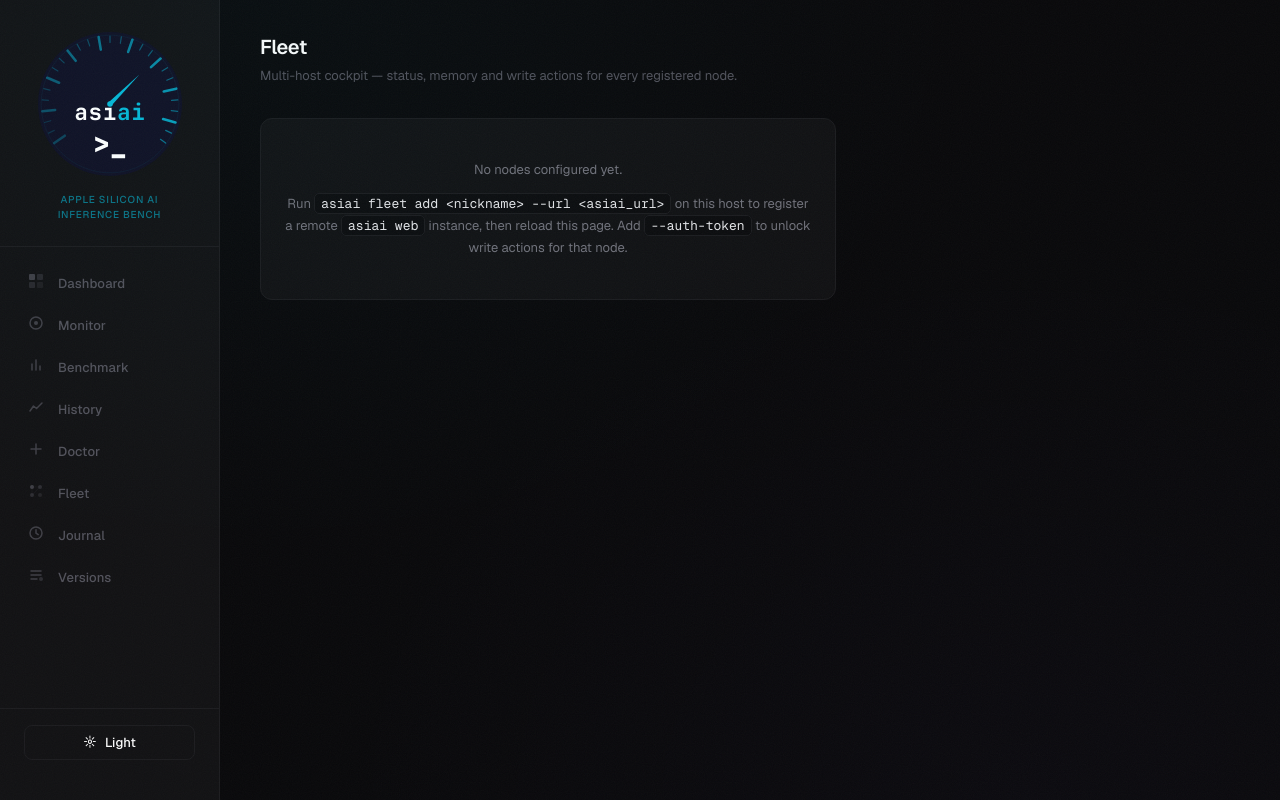
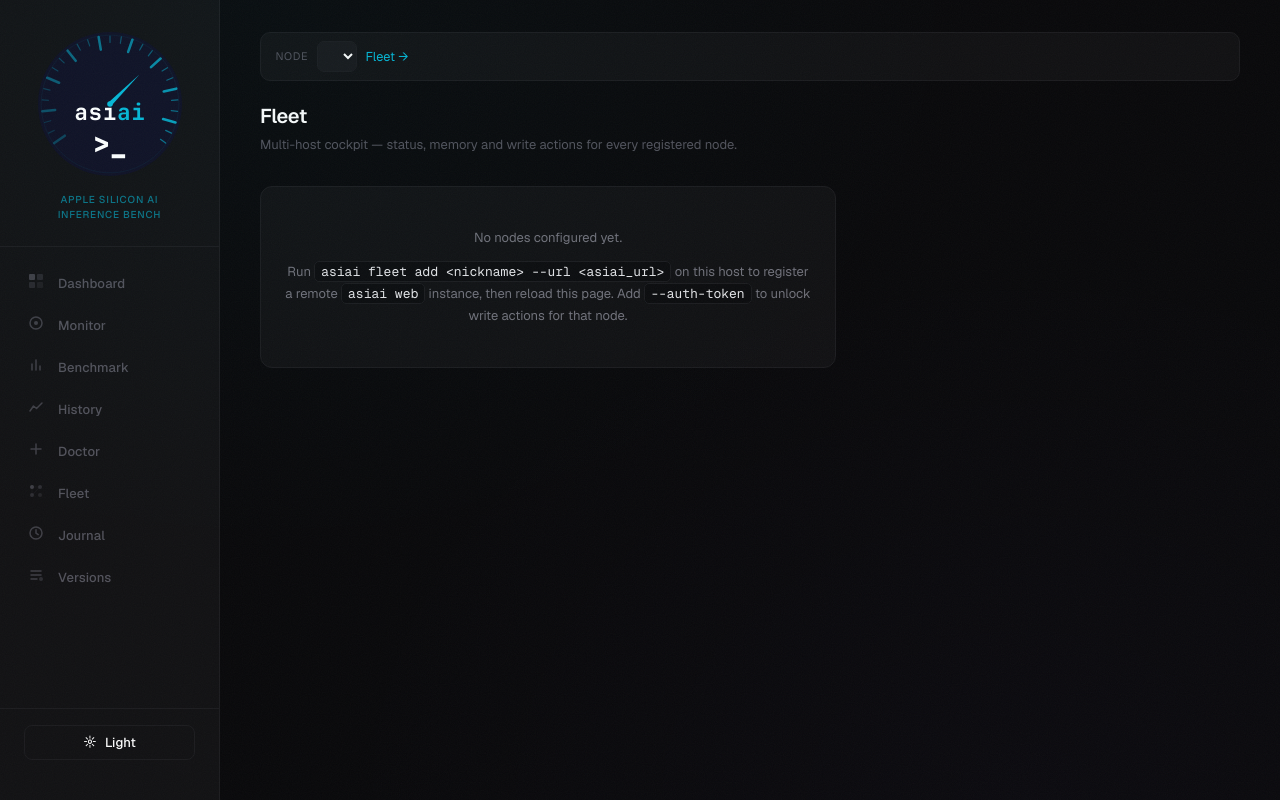
Before and after one commit to druide67/asiai, a FastAPI app: template src/asiai/web/templates/fleet.html in a window 1280 px wide. Run offline with FastAPI, Linux system fonts and the light colour scheme; the template is opened without the code that fills it, so the values that code supplies are empty; parts of the project's set-up code (start-up, migrations or seed data) failed here and were passed over.

Commit message:
feat(web): global shell — node switcher, session everywhere, fleet alert dot, per-page vendors, cold-standby verbs (1.18.0)
Lot 1 of the post-cockpit UX plan. The cockpit's situational awareness
(selected node, operator session, fleet alarms) stops being locked
inside /fleet:

- global topbar on every regular page: fleet node switcher (persisted
  in localStorage, shared with the cockpit's master column) and the
  operator session status + logout; hidden on /fleet and /login which
  have their own session surfaces.
- cross-page alert dot on the Fleet nav item, fed by a new reduced
  endpoint GET /api/v1/fleet/health-summary (same 10s-cached aggregate
  as the snapshot — zero extra node traffic; only franc alarms count:
  unhealthy/degraded engines, unreachable nodes).
- per-page vendor payloads: htmx/SSE/ApexCharts/charts.js move into a
  {% block vendors %} and the vanilla pages (fleet cockpit, journal,
  login) drop them (audit finding: dead weight).
- cold standby joins the write funnel: enable (60s) / disable (120s)
  in the shared command_spec (both reversible — disable stops then
  parks, enable un-parks without starting), cockpit menu entries with
  blast-radius confirm when the engine is serving traffic, optimistic
  states, toasts.
- shell naming avoids the word 'alert' in server HTML: the /fleet XSS
  regression guard asserts it never appears.

The aisctl-serve side of enable/disable (argv builder) ships in
asiai-inference-server 0.9.0.

Co-Authored-By: Claude Fable 5 <noreply@anthropic.com>

```diff
--- a/pyproject.toml
+++ b/pyproject.toml
@@ -4,7 +4,7 @@ build-backend = "hatchling.build"
 
 [project]
 name = "asiai"
-version = "1.17.4"
+version = "1.18.0"
 description = "Multi-engine LLM benchmark & monitoring CLI for Apple Silicon"
 readme = "README.md"
 license = "Apache-2.0"
--- a/src/asiai/__init__.py
+++ b/src/asiai/__init__.py
@@ -1,3 +1,3 @@
 """asiai — Multi-engine LLM benchmark & monitoring CLI for Apple Silicon."""
 
-__version__ = "1.17.4"
+__version__ = "1.18.0"
--- a/src/asiai/fleet/command_spec.py
+++ b/src/asiai/fleet/command_spec.py
@@ -33,6 +33,11 @@ WORK_BUDGET: dict[str, float] = {
     "stop": 60.0,
     "start": 120.0,
     "restart": 120.0,
+    # Cold standby, both reversible: ``enable`` clears the launchd override
+    # (no engine start); ``disable`` sets it THEN stops a possibly-running
+    # engine, so it carries the stop budget with mlock-unload margin.
+    "enable": 60.0,
+    "disable": 120.0,
     "install": 300.0,
     "uninstall": 120.0,
     "upgrade": 600.0,
--- /dev/null
+++ b/src/asiai/web/static/shell.css
@@ -0,0 +1,127 @@
+/* Global shell — topbar (node switcher + operator session) and the
+ * cross-page fleet alert dot. Consumes the theme tokens of style.css
+ * only (no duplicated hex values — design-system convergence rule). */
+
+.sh-topbar {
+    display: flex;
+    align-items: center;
+    justify-content: space-between;
+    gap: 1rem;
+    padding: 0.5rem 0.9rem;
+    margin-bottom: 1.25rem;
+    background: var(--bg-surface);
+    border: 1px solid var(--border);
+    border-radius: 10px;
+    font-size: 0.8rem;
+}
+
+.sh-node {
+    display: flex;
+    align-items: center;
+    gap: 0.55rem;
+    min-width: 0;
+}
+
+.sh-node-label {
+    color: var(--text-muted);
+    text-transform: uppercase;
+    letter-spacing: 0.06em;
+    font-size: 0.68rem;
+}
+
+.sh-node-select {
+    background: var(--bg-elevated);
+    color: var(--text-primary);
+    border: 1px solid var(--border);
+    border-radius: 7px;
+    padding: 0.3rem 0.55rem;
+    font: inherit;
+    max-width: 14rem;
+}
+
+.sh-node-select:focus-visible {
+    outline: 2px solid var(--accent);
+    outline-offset: 1px;
+}
+
+.sh-node-open {
+    color: var(--accent);
+    text-decoration: none;
+    white-space: nowrap;
+}
+
+.sh-node-open:hover,
+.sh-node-open:focus-visible {
+    text-decoration: underline;
+}
+
+.sh-session {
+    display: flex;
+    align-items: center;
+    gap: 0.6rem;
+    color: var(--text-secondary);
+    white-space: nowrap;
+}
+
+.sh-session-dot {
+    width: 8px;
+    height: 8px;
+    border-radius: 50%;
+    background: var(--text-muted);
+    flex: none;
+}
+
+.sh-session-dot.on {
+    background: var(--green);
+    box-shadow: 0 0 6px rgba(34, 197, 94, 0.5);
+}
+
+.sh-session a {
+    color: var(--accent);
+    text-decoration: none;
+}
+
+.sh-session a:hover,
+.sh-session a:focus-visible {
+    text-decoration: underline;
+}
+
+.sh-logout {
+    background: none;
+    border: 1px solid var(--border);
+    border-radius: 7px;
+    color: var(--text-secondary);
+    font: inherit;
+    padding: 0.2rem 0.55rem;
+    cursor: pointer;
+}
+
+.sh-logout:hover {
+    border-color: var(--border-hover);
+    color: var(--text-primary);
+}
+
+.sh-logout:focus-visible {
+    outline: 2px solid var(--accent);
+    outline-offset: 1px;
+}
+
+/* Attention dot on the Fleet nav item — franc alarms only (unhealthy/degraded
+ * engines, unreachable nodes), fed by /api/v1/fleet/health-summary. The name
+ * deliberately avoids the word "alert": the /fleet XSS regression guard
+ * asserts that word never appears in server-rendered HTML. */
+.sh-attn-dot {
+    width: 8px;
+    height: 8px;
+    border-radius: 50%;
+    background: var(--red);
+    box-shadow: 0 0 6px rgba(239, 68, 68, 0.6);
+    margin-left: auto;
+    flex: none;
+}
+
+@media (max-width: 720px) {
+    .sh-topbar {
+        flex-wrap: wrap;
+    }
+}
--- /dev/null
+++ b/src/asiai/web/static/shell.js
@@ -0,0 +1,129 @@
+/* Global shell — runs on every page.
+ *
+ * Three small responsibilities, all fail-silent (a page must render fine
+ * with the fleet API absent or this script erroring):
+ *   1. node switcher in the topbar (persisted, shared with the fleet
+ *      cockpit through localStorage);
+ *   2. operator session status + logout, visible outside /fleet;
+ *   3. cross-page alert dot on the Fleet nav item.
+ *
+ * Rendering rule (same as fleet.js): createElement/textContent only,
+ * never innerHTML with dynamic data.
+ */
+(function () {
+    'use strict';
+
+    // Shared with fleet.js: the cockpit reads/writes the same key so the
+    // node picked here is the node the cockpit opens on.
+    var NODE_KEY = 'asiai-fleet-node';
+    var ALERT_POLL_MS = 45000;
+    var SESSION_POLL_MS = 60000;
+
+    var topbar = document.getElementById('sh-topbar');
+    var sessionHost = document.getElementById('sh-session');
+    var nodeSelect = document.getElementById('sh-node-select');
+    var alertDot = document.getElementById('sh-fleet-attn');
+
+    function el(tag, cls, text) {
+        var node = document.createElement(tag);
+        if (cls) node.className = cls;
+        if (text !== undefined) node.textContent = text;
+        return node;
+    }
+
+    // ── node switcher ───────────────────────────────────────────
+    function initNodes() {
+        if (!nodeSelect) return;
+        fetch('/api/v1/fleet/nodes')
+            .then(function (r) { return r.ok ? r.json() : null; })
+            .then(function (data) {
+                var nodes = data && Array.isArray(data.nodes) ? data.nodes : [];
+                if (!nodes.length) return; // fleet not configured: keep the bar hidden
+                nodeSelect.textContent = '';
+                nodes.forEach(function (n) {
+                    if (!n || typeof n.nickname !== 'string') return;
+                    var opt = document.createElement('option');
+                    opt.value = n.nickname;
+                    opt.textContent = n.nickname;
+                    nodeSelect.appendChild(opt);
+                });
+                var saved = null;
+                try { saved = localStorage.getItem(NODE_KEY); } catch (e) { /* private mode */ }
+                if (saved && nodeSelect.querySelector('option[value="' + CSS.escape(saved) + '"]')) {
+                    nodeSelect.value = saved;
+                }
+                nodeSelect.addEventListener('change', function () {
+                    try { localStorage.setItem(NODE_KEY, nodeSelect.value); } catch (e) { /* ignored */ }
+                });
+                if (topbar) topbar.hidden = false;
+            })
+            .catch(function () { /* fleet API absent — shell stays dormant */ });
+    }
+
+    // ── operator session ────────────────────────────────────────
+    function renderSession(info) {
+        if (!sessionHost) return;
+        sessionHost.textContent = '';
+        var authenticated = !!(info && info.authenticated);
+        var dot = el('span', 'sh-session-dot' + (authenticated ? ' on' : ''));
+        sessionHost.appendChild(dot);
+        if (!authenticated) {
+            sessionHost.appendChild(el('span', null, 'read-only'));
+            var login = el('a', null, 'Operator login');
+            login.href = '/login';
+            sessionHost.appendChild(login);
+            return;
+        }
+        var mins = '';
+        if (info.expires_at) {
+            mins = ' · ' + Math.max(0, Math.floor((info.expires_at * 1000 - Date.now()) / 60000)) + ' min';
+        }
+        sessionHost.appendChild(el('span', null, 'operator' + mins));
+        var out = el('button', 'sh-logout', 'Logout');
+        out.type = 'button';
+        out.addEventListener('click', function () {
+            fetch('/logout', { method: 'POST' })
+                .then(pollSession)
+                .catch(function () { /* next poll reconciles */ });
+        });
+        sessionHost.appendChild(out);
+        if (topbar) topbar.hidden = false;
+    }
+
+    function pollSession() {
+        if (!sessionHost) return;
+        fetch('/api/v1/operator/session')
+            .then(function (r) { return r.ok ? r.json() : null; })
+            .then(function (info) { if (info) renderSession(info); })
+            .catch(function () { /* transient — keep last rendering */ });
+    }
+
+    // ── fleet alert dot ─────────────────────────────────────────
+    function pollAlert() {
+        if (!alertDot) return;
+        fetch('/api/v1/fleet/health-summary')
+            .then(function (r) { return r.ok ? r.json() : null; })
+            .then(function (d) {
+                if (!d) return;
+                var engines = d.unhealthy_engines || 0;
+                var nodes = d.unreachable_nodes || 0;
+                if (engines + nodes > 0) {
+                    alertDot.hidden = false;
+                    var bits = [];
+                    if (engines) bits.push(engines + ' engine' + (engines > 1 ? 's' : '') + ' unhealthy');
+                    if (nodes) bits.push(nodes + ' node' + (nodes > 1 ? 's' : '') + ' unreachable');
+                    alertDot.title = bits.join(', ');
+                } else {
+                    alertDot.hidden = true;
+                    alertDot.removeAttribute('title');
+                }
+            })
+            .catch(function () { /* transient — keep last state */ });
+    }
+
+    initNodes();
+    pollSession();
+    pollAlert();
+    setInterval(pollSession, SESSION_POLL_MS);
+    setInterval(pollAlert, ALERT_POLL_MS);
+})();
--- a/src/asiai/web/templates/base.html
+++ b/src/asiai/web/templates/base.html
@@ -16,6 +16,7 @@
     @font-face { font-family: 'Geist Mono'; font-style: normal; font-weight: 700; font-display: swap; src: url('/static/fonts/GeistMono-Bold.woff2') format('woff2'); }
     </style>
 
+    {% block vendors %}
     <!-- htmx (local vendor, no CDN dependency) -->
     <script src="/static/vendor/htmx-2.0.4.min.js"></script>
 
@@ -25,9 +26,12 @@
     <!-- ApexCharts -->
     <script src="/static/vendor/apexcharts-3.54.1.min.js"></script>
 
-    <!-- asiai styles & charts -->
+    <script src="/static/charts.js"></script>
+    {% endblock %}
+
+    <!-- asiai styles -->
     <link rel="stylesheet" href="/static/style.css?v=2.0.0">
-    <script src="/static/charts.js"></script>
+    <link rel="stylesheet" href="/static/shell.css?v=1.0.0">
     {% block head %}{% endblock %}
 </head>
 <body>
@@ -73,6 +77,7 @@
                     <a href="/fleet" class="{% if nav_active == 'fleet' %}active{% endif %}">
                         <span class="nav-icon"><svg width="16" height="16" viewBox="0 0 16 16" fill="none"><circle cx="4" cy="4" r="2" fill="currentColor"/><circle cx="12" cy="4" r="2" fill="currentColor" opacity="0.6"/><circle cx="4" cy="12" r="2" fill="currentColor" opacity="0.6"/><circle cx="12" cy="12" r="2" fill="currentColor" opacity="0.4"/><path d="M4 4 L12 4 M4 4 L4 12 M12 4 L4 12" stroke="currentColor" stroke-width="0.5" opacity="0.3"/></svg></span>
                         <span>Fleet</span>
+                        <span class="sh-attn-dot" id="sh-fleet-attn" hidden aria-label="Fleet needs attention"></span>
                     </a>
                 </li>
                 <li>
@@ -98,6 +103,18 @@
 
         <!-- Main content -->
         <main class="main-content">
+            {% if nav_active not in ('fleet', 'login') %}
+            <!-- Global shell topbar — filled by shell.js, hidden until it has data.
+                 The fleet cockpit keeps its own master column and session footer. -->
+            <header class="sh-topbar" id="sh-topbar" hidden>
+                <div class="sh-node">
+                    <label class="sh-node-label" for="sh-node-select">Node</label>
+                    <select id="sh-node-select" class="sh-node-select" aria-label="Fleet node"></select>
+                    <a id="sh-node-open" class="sh-node-open" href="/fleet" title="Open the selected node in the Fleet cockpit">Fleet &rarr;</a>
+                </div>
+                <div class="sh-session" id="sh-session"></div>
+            </header>
+            {% endif %}
             {% block content %}{% endblock %}
         </main>
     </div>
@@ -156,6 +173,7 @@
     });
     </script>
 
+    <script src="/static/shell.js?v=1.0.0" defer></script>
     {% block scripts %}{% endblock %}
 </body>
 </html>
--- a/src/asiai/web/templates/fleet.html
+++ b/src/asiai/web/templates/fleet.html
@@ -1,5 +1,8 @@
 {% extends "base.html" %}
 {% block title %}asiai — Fleet{% endblock %}
+
+{# The cockpit is vanilla-JS only: htmx/SSE/ApexCharts are dead weight here #}
+{% block vendors %}{% endblock %}
 
 {% block head %}
 <link rel="stylesheet" href="/static/fleet.css?v=1.0.6">
@@ -56,5 +59,5 @@
 {% endblock %}
 
 {% block scripts %}
-{% if nodes %}<script src="/static/fleet.js?v=1.0.5"></script>{% endif %}
+{% if nodes %}<script src="/static/fleet.js?v=1.1.0"></script>{% endif %}
 {% endblock %}
--- a/src/asiai/web/templates/journal.html
+++ b/src/asiai/web/templates/journal.html
@@ -1,5 +1,8 @@
 {% extends "base.html" %}
 {% block title %}asiai — Audit journal{% endblock %}
+
+{# Vanilla-JS page: htmx/SSE/ApexCharts are dead weight here #}
+{% block vendors %}{% endblock %}
 
 {% block head %}
 <link rel="stylesheet" href="/static/fleet.css?v=1.0.6">
--- a/src/asiai/web/templates/login.html
+++ b/src/asiai/web/templates/login.html
@@ -1,5 +1,8 @@
 {% extends "base.html" %}
 {% block title %}asiai — Operator login{% endblock %}
+
+{# Vanilla form page: htmx/SSE/ApexCharts are dead weight here #}
+{% block vendors %}{% endblock %}
 
 {% block head %}
 <link rel="stylesheet" href="/static/fleet.css?v=1.0.6">
```
Also changed, not shown: src/asiai/web/routes/fleet.py (+34 -0 lines), src/asiai/web/static/fleet.js (+32 -4 lines), tests/test_command_spec.py (+11 -2 lines), tests/test_fleet_routes.py (+91 -0 lines), 1 other file.
